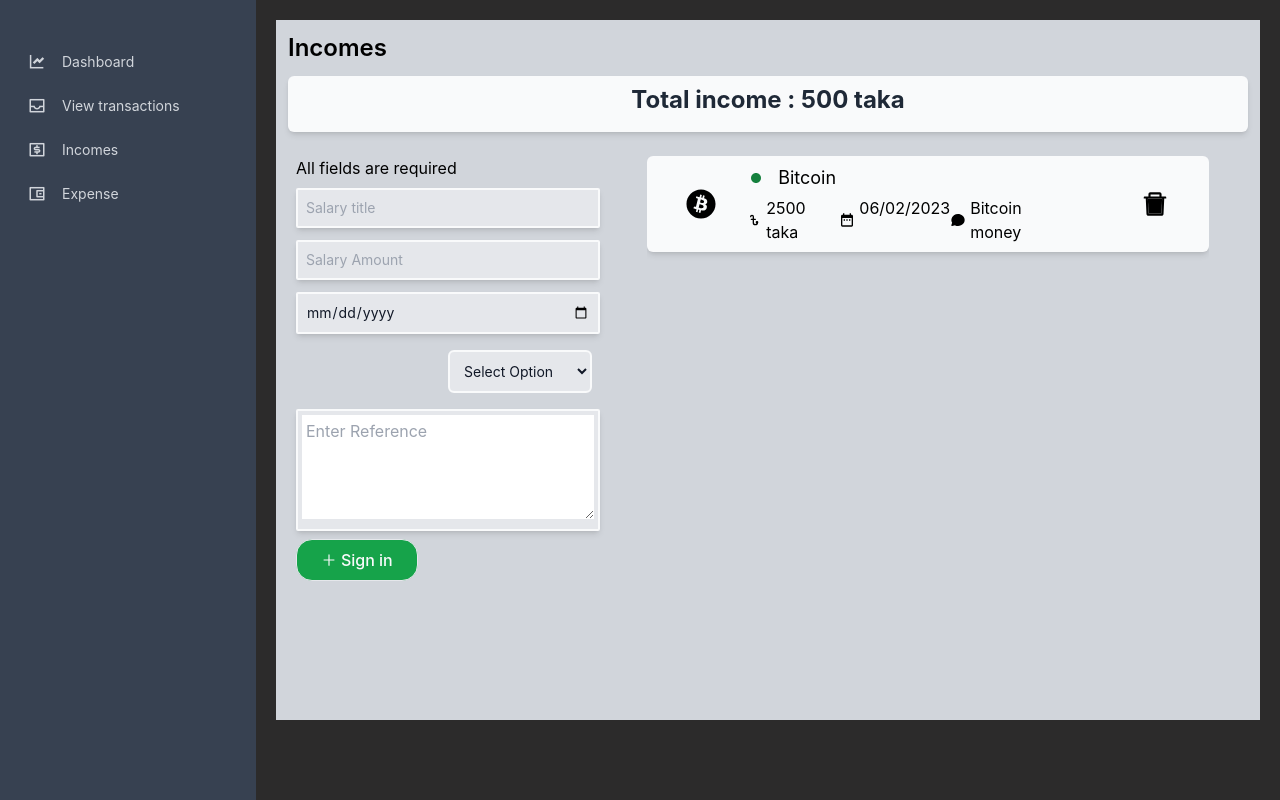
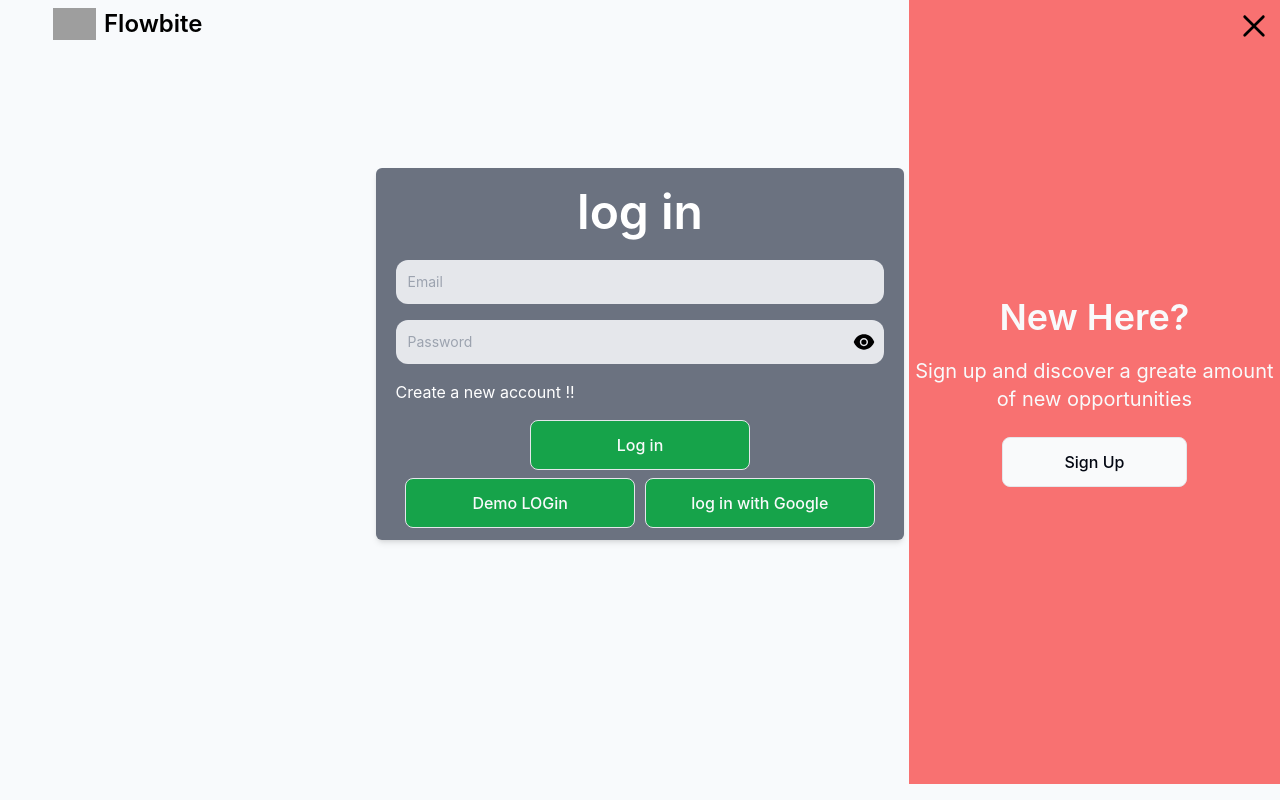
Before and after one commit to naimur-29/SpendWise, a React (Create React App) app: page / in a window 1280 px wide. Built offline with nearby package versions, Linux system fonts and the light colour scheme; grey boxes are pictures that could not be loaded.

Commit message:
landing page prototype 2, basic design done

```diff
--- a/src/App.js
+++ b/src/App.js
@@ -6,8 +6,8 @@ import LandingPage from "./Billal's file/Pages/LandingPage";
 function App() {
   return (
     <>
-      <SideBar />
-      {/* <LandingPage /> */}
+      {/* <SideBar /> */}
+      <LandingPage />
     </>
   );
 }
--- /dev/null
+++ b/src/Billal's file/Components/LogIn/LogIn.jsx
@@ -0,0 +1,69 @@
+import React from "react";
+import { AiFillEye } from "react-icons/ai";
+
+export default function LogIn() {
+  return (
+    <>
+      <div className="loginPage text-center m-auto mt-32  w-[45%]  p-3 bg-gray-500 rounded-md shadow-md hover:bg-gray-600  ">
+        <div className="loginPageWrapper w-[99%]   m-auto ">
+          <h1 className="text-5xl font-semibold text-white py-2 mb-3">
+            log in
+          </h1>
+
+          {/* input section login starts  */}
+          <div className="inputSection mt-4 w-[98%]  m-auto">
+            <div className="mb-4 p-2 rounded-xl w-full bg-gray-200">
+              <input
+                type="text"
+                className="bg-gray-200 border border-gray-300 text-gray-900 text-sm border-none outline-none block w-11/12 p-1 "
+                placeholder="Email"
+              />
+            </div>
+            <div className="mb-4 p-2 rounded-xl w-full bg-gray-200 flex justify-between">
+              <input
+                type="password"
+                className="bg-gray-200 border border-gray-300 text-gray-900 text-sm border-none outline-none block w-11/12 p-1 "
+                placeholder="Password"
+              />
+              <div className="eyeIcon self-center">
+                <AiFillEye className="h-6 w-6 cursor-pointer" />
+              </div>
+            </div>
+
+            <div className="questionSection mb-4 text-left">
+              <h1 className="text-white">Create a new account !!</h1>
+            </div>
+
+            <div className="ButtonSection">
+              {/* signin button div  */}
+              <div className="signinButton">
+                <button
+                  type="button"
+                  className="py-3 px-4 w-[45%] font-medium text-gray-50  bg-green-600 rounded-lg border border-gray-200 hover:bg-green-700 text-base"
+                >
+                  Log in
+                </button>
+              </div>
+              {/* two button row  */}
+              <div className="butonTwo mt-2 flex justify-evenly">
+                <button
+                  type="button"
+                  className="py-3  px-5 font-medium w-[47%] text-gray-50  bg-green-600 rounded-lg border border-gray-200 hover:bg-green-700 text-base"
+                >
+                  Demo LOGin
+                </button>
+                <button
+                  type="button"
+                  className="py-3 px-5 font-medium w-[47%] text-gray-50  bg-green-600 rounded-lg border border-gray-200 hover:bg-green-700 text-base"
+                >
+                  log in with Google
+                </button>
+              </div>
+            </div>
+          </div>
+          {/* input section login ends  */}
+        </div>
+      </div>
+    </>
+  );
+}
--- /dev/null
+++ b/src/Billal's file/Components/SignUp/SignUp.jsx
@@ -0,0 +1,66 @@
+import React from "react";
+
+export default function SignUp() {
+  return (
+    <>
+      <div className="loginPage text-center m-auto mt-32  w-[45%]  p-3 bg-gray-500 rounded-md shadow-md hover:bg-gray-600  ">
+        <div className="loginPageWrapper w-[99%]   m-auto ">
+          <h1 className="text-5xl font-semibold text-white py-2 mb-3">
+            Sign up
+          </h1>
+
+          {/* input section login starts  */}
+          <div className="inputSection mt-4 w-[98%]  m-auto">
+            <div className="mb-4 p-2 rounded-xl w-full bg-gray-200">
+              <input
+                type="text"
+                className="bg-gray-200 border border-gray-300 text-gray-900 text-sm border-none outline-none block w-11/12 p-1 "
+                placeholder="Enter your Email email"
+              />
+            </div>
+
+            <div className="mb-4 p-2 rounded-xl w-full bg-gray-200 flex justify-between">
+              <input
+                type="password"
+                className="bg-gray-200 border border-gray-300 text-gray-900 text-sm border-none outline-none block w-11/12 p-1 "
+                placeholder="Enter Password"
+              />
+            </div>
+
+            <div className="mb-4 p-2 rounded-xl w-full bg-gray-200 flex justify-between">
+              <input
+                type="password"
+                id="base-input"
+                className="bg-gray-200 border border-gray-300 text-gray-900 text-sm border-none outline-none block w-11/12 p-1 "
+                placeholder="Re-enter your Password"
+              />
+            </div>
+
+            <div className="questionSection mb-4 text-left">
+              <h1 className="text-white">Already have an account ?</h1>
+            </div>
+
+            <div className="ButtonSection">
+              {/* two button row  */}
+              <div className="butonTwo mt-2 flex justify-evenly">
+                <button
+                  type="button"
+                  className="py-3  px-5 font-medium w-[47%] text-gray-50  bg-green-600 rounded-lg border border-gray-200 hover:bg-green-700 text-base"
+                >
+                  Sign Up
+                </button>
+                <button
+                  type="button"
+                  className="py-3 px-5 font-medium w-[47%] text-gray-50  bg-green-600 rounded-lg border border-gray-200 hover:bg-green-700 text-base"
+                >
+                  Sign Up with Google
+                </button>
+              </div>
+            </div>
+          </div>
+          {/* input section login ends  */}
+        </div>
+      </div>
+    </>
+  );
+}
--- a/src/Billal's file/Pages/LandingPage.jsx
+++ b/src/Billal's file/Pages/LandingPage.jsx
@@ -1,10 +1,15 @@
-import React from "react";
+import React, { useState } from "react";
 import { BsFacebook } from "react-icons/bs";
 import { AiFillGooglePlusCircle } from "react-icons/ai";
 import { AiFillLinkedin } from "react-icons/ai";
-import { AiFillEye } from "react-icons/ai";
+import { RxCross2 } from "react-icons/rx";
+
+import LogIn from "../Components/LogIn/LogIn";
+import SignUp from "../Components/SignUp/SignUp";
 
 export default function LandingPage() {
+  const [open, setOpen] = useState(false);
+
   return (
     <>
       <div className="landingPageContainer bg-slate-50 w-full h-screen">
@@ -13,70 +18,57 @@ export default function LandingPage() {
           <div className="topLogo pt-2 flex  items-center">
             <img
               src="https://flowbite.com/docs/images/logo.svg"
-              class="h-8 mr-2 cursor-pointer"
+              className="h-8 mr-2 cursor-pointer"
               alt="Flowbite Logo"
             />
-            <span class="self-center cursor-pointer text-2xl font-semibold whitespace-nowrap text-black">
+            <span className="self-center cursor-pointer text-2xl font-semibold whitespace-nowrap text-black">
               Flowbite
             </span>
           </div>
           {/* top left logo ends  */}
 
           {/* login page starts  */}
-          <div className="loginPage text-center m-32">
-            <div className="loginPageWrapper w-11/12 m-auto ">
-              <h1 className="text-5xl font-semibold py-2 mb-3">
-                login into your account
-              </h1>
+          <LogIn />
+          {/* login page ends  */}
 
-              {/* social media link login section starts  */}
-              <div className="socialLogin">
-                <h1 className="text-2xl mb-3">login using social media</h1>
-                {/* social media icons  */}
-                <div className="socialIcons w-1/6 justify-evenly flex m-auto py-1 ">
-                  <BsFacebook className="m-auto h-8 w-8 cursor-pointer text-blue-900" />
-                  <AiFillGooglePlusCircle className="m-auto h-9 w-9 cursor-pointer text-red-800" />
-                  <AiFillLinkedin className="m-auto h-9 w-9 cursor-pointer text-blue-900" />
+          {/* sign up page starts  */}
+          {/* <SignUp /> */}
+          {/* sign up page ends  */}
         </div>
-                {/* social media icons  ends */}
       </div>
-              {/* social media link login section ends  */}
 
-              {/* input section login starts  */}
-              <div className="inputSection mt-4 w-[40%] m-auto ">
-                <h1 className="mb-4">OR</h1>
-                <div class="mb-4 p-2 rounded-xl w-full bg-gray-200">
-                  <input
-                    type="text"
-                    id="base-input"
-                    class="bg-gray-200 border border-gray-300 text-gray-900 text-sm border-none outline-none block w-11/12 p-1 "
-                    placeholder="Email"
+      {/*  Modal  */}
+
+      <div
+        className={`modalContainer ${
+          open && "hidden"
+        }  bg-red-400 flex flex-col justify-center items-center w-[29%] h-[calc(100%-1rem)]  fixed top-0 right-0 `}
+      >
+        <div className="ajaira bg-cyan-300 relative">
+          <div className="iconContainer  fixed top-2 right-2">
+            <RxCross2
+              className="cursor-pointer text-4xl"
+              onClick={() => setOpen(!open)}
             />
           </div>
-                <div class="mb-4 p-2 rounded-xl w-full bg-gray-200 flex justify-between">
-                  <input
-                    type="password"
-                    id="base-input"
-                    class="bg-gray-200 border border-gray-300 text-gray-900 text-sm border-none outline-none block w-11/12 p-1 "
-                    placeholder="Password"
-                  />
-                  <div className="eyeIcon self-center">
-                    <AiFillEye className="h-6 w-6 cursor-pointer" />
         </div>
+        <div className="bodyContainer flex flex-col justify-center items-center">
+          <div className="bodyTop mb-5">
+            <h1 className="text-4xl text-gray-50 font-semibold">New Here?</h1>
           </div>
-                <div className="signinButton">
+          <div className="bodyMid">
+            <h1 className="text-center text-xl text-gray-50 mb-6">
+              Sign up and discover a greate amount of new opportunities
+            </h1>
+          </div>
+          <div className="bodyBottom flex justify-center w-full">
             <button
               type="button"
-                    class="py-3 px-5 w-[50%] font-medium text-gray-50  bg-green-600 rounded-2xl border border-gray-200 hover:bg-green-700 text-base"
+              className="py-3  px-5 font-medium  w-[50%] m-auto text-gray-950  bg-gray-50 rounded-lg border border-gray-200 hover:bg-gray-100 text-base"
             >
-                    Sign in
+              Sign Up
             </button>
           </div>
-              </div>
-              {/* input section login ends  */}
-            </div>
-          </div>
-          {/* login page ends  */}
         </div>
       </div>
     </>
```
Lines whose indentation alone changed are shown as unchanged.
